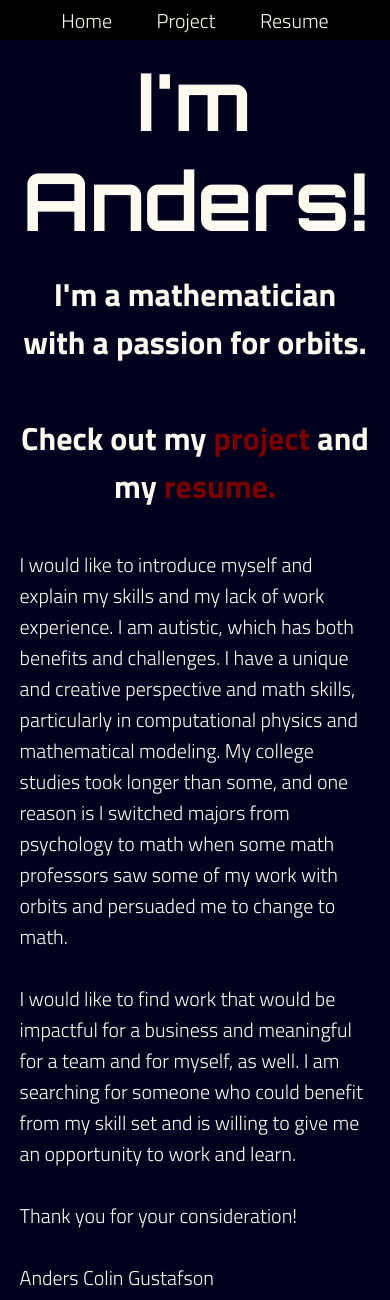
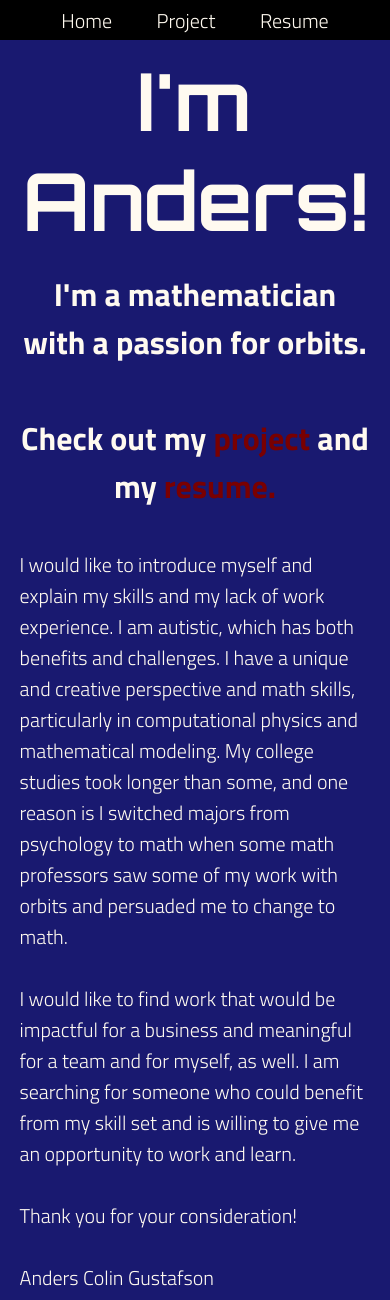
Before and after one commit to AlexanderGoose/anders_website, a Flask app: page / in a window 390 px wide. Shown: the top 1300 px of the page. Run offline with Flask 3, Linux system fonts and the light colour scheme.

Commit message:
new bg color for mobile

```diff
--- a/static/style.css
+++ b/static/style.css
@@ -236,6 +236,11 @@ a:hover {
   @media only screen and (max-width: 600px) {
 
 
+    /* ------------------------- general */
+    body {
+        background-color: #191970;
+    }
+
     /* ------------------------- navbar */
     #navbar {
         margin-left: 10%;
@@ -250,6 +255,7 @@ a:hover {
     /* ------------------------- home */
     #container-main-home {
         margin-top: 10px;
+        background-color: #191970;
     }
 
     #column-container {
```
